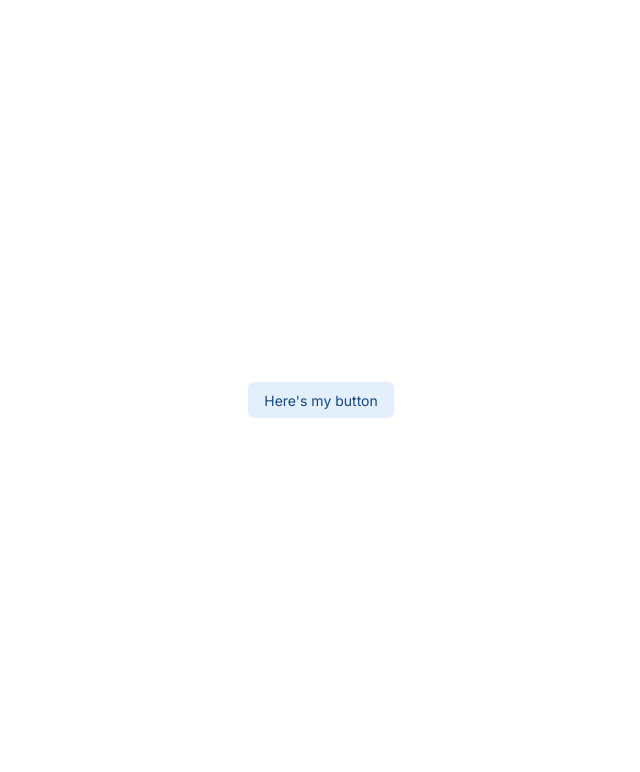
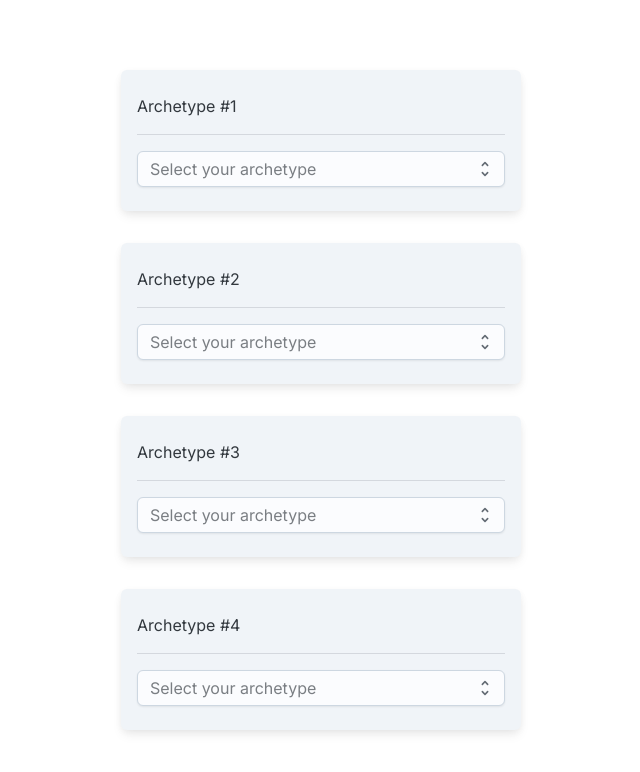
Before and after one commit to dzarrr/metaphor-fantazio-party-builder, a React (Vite) app: page / in a window 1280 px wide. Shown: the top 772 px of the page, without its empty margins (319-959 px from the left). Built offline with nearby package versions, Linux system fonts and the light colour scheme.

Commit message:
feat: add archetype selector

```diff
--- a/src/App.tsx
+++ b/src/App.tsx
@@ -1,16 +1,23 @@
-import { useState } from "react";
-import reactLogo from "./assets/react.svg";
-import viteLogo from "/vite.svg";
-import Button from "@mui/joy/button";
+import { CssVarsProvider } from "@mui/joy/styles";
+import { Sheet } from "@mui/joy";
+import CssBaseline from "@mui/joy/CssBaseline";
+import Typography from "@mui/joy/Typography";
+import Select from "@mui/joy/Select";
+import Option from "@mui/joy/Option";
+import { ArchetypeCard } from "./components/ArchetypeCard";
+import { archetypeList } from "./const/archetypeList";
+
 import "./App.css";
 
 function App() {
-  const [count, setCount] = useState(0);
-
   return (
-    <>
-      <Button variant="soft">Here's my button</Button>
-    </>
+    <CssVarsProvider>
+      <CssBaseline />
+      <ArchetypeCard title="Archetype #1" formSelectName="archetype-1" />
+      <ArchetypeCard title="Archetype #2" formSelectName="archetype-2" />
+      <ArchetypeCard title="Archetype #3" formSelectName="archetype-3" />
+      <ArchetypeCard title="Archetype #4" formSelectName="archetype-4" />
+    </CssVarsProvider>
   );
 }
 
--- /dev/null
+++ b/src/components/ArchetypeCard.tsx
@@ -0,0 +1,40 @@
+import { Sheet } from "@mui/joy";
+import Typography from "@mui/joy/Typography";
+import Select from "@mui/joy/Select";
+import Option from "@mui/joy/Option";
+import Divider from "@mui/joy/Divider";
+import { archetypeList } from "../const/archetypeList";
+
+export const ArchetypeCard = ({
+  title,
+  formSelectName,
+}: {
+  title: string;
+  formSelectName: string;
+}) => (
+  <Sheet
+    variant="soft"
+    sx={{
+      width: 400,
+      mx: "auto", // margin left & right
+      my: 4, // margin top & bottom
+      py: 3, // padding top & bottom
+      px: 2, // padding left & right
+      display: "flex",
+      flexDirection: "column",
+      gap: 2,
+      borderRadius: "sm",
+      boxShadow: "md",
+    }}
+  >
+    <Typography sx={{ textAlign: "left" }}>{title}</Typography>
+    <Divider />
+    <Select name={formSelectName} placeholder="Select your archetype">
+      {archetypeList.map((archetype) => (
+        <Option key={archetype.name} value={archetype.name}>
+          {archetype.name}
+        </Option>
+      ))}
+    </Select>
+  </Sheet>
+);
--- /dev/null
+++ b/src/const/archetypeList.ts
@@ -0,0 +1,16 @@
+export const archetypeList = [
+  { name: "Seeker" },
+  { name: "Mage" },
+  { name: "Warrior" },
+  { name: "Knight" },
+  { name: "Thief" },
+  { name: "Masked Dancer" },
+  { name: "Summoner" },
+  { name: "Berserker" },
+  { name: "Gunner" },
+  { name: "Healer" },
+  { name: "Brawler" },
+  { name: "Commander" },
+  { name: "Faker" },
+  { name: "Merchant" },
+];
--- a/src/main.tsx
+++ b/src/main.tsx
@@ -1,16 +1,12 @@
 import { StrictMode } from "react";
 import { createRoot } from "react-dom/client";
 import "@fontsource/inter";
-import { CssVarsProvider } from "@mui/joy/styles";
-import CssBaseline from "@mui/joy/CssBaseline";
+
 import App from "./App.tsx";
 import "./index.css";
 
 createRoot(document.getElementById("root")!).render(
   <StrictMode>
-    <CssVarsProvider>
-      <CssBaseline />
-      <App />
-    </CssVarsProvider>
+    <App />
   </StrictMode>
 );
```
